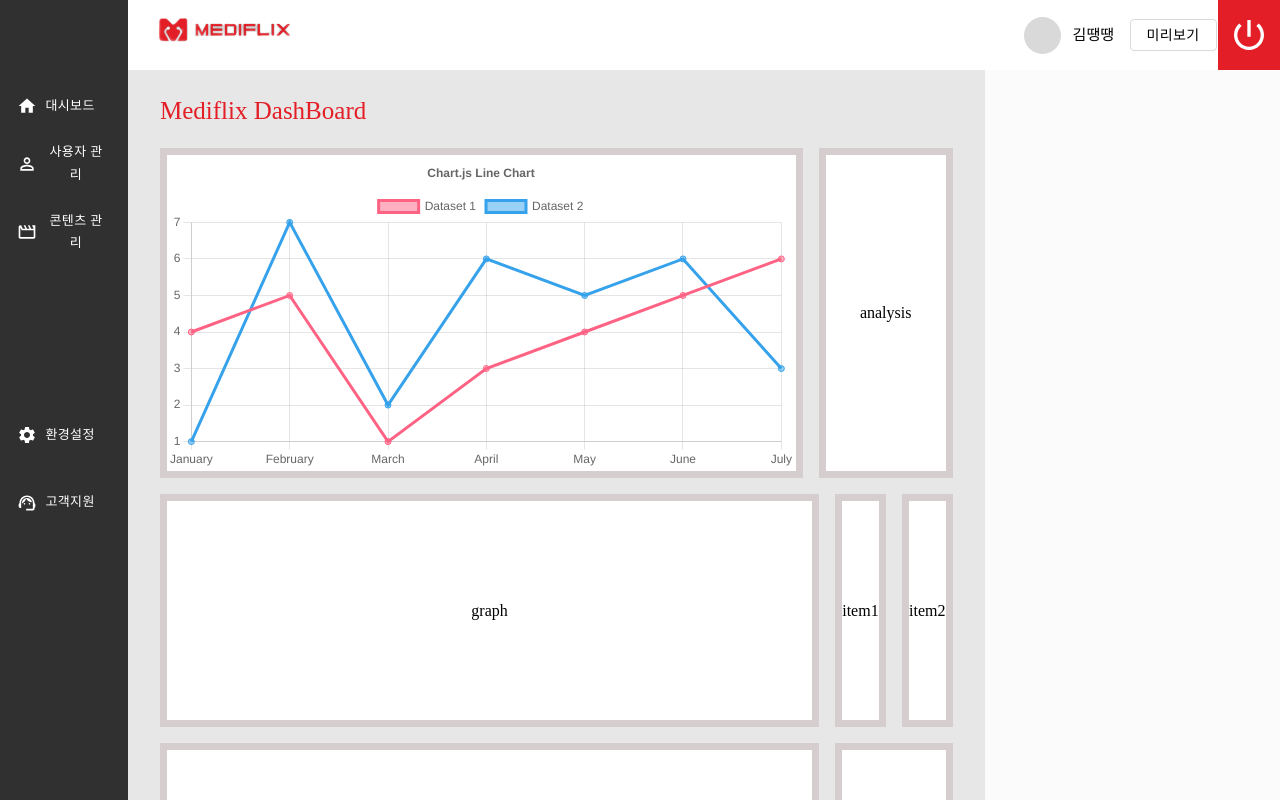
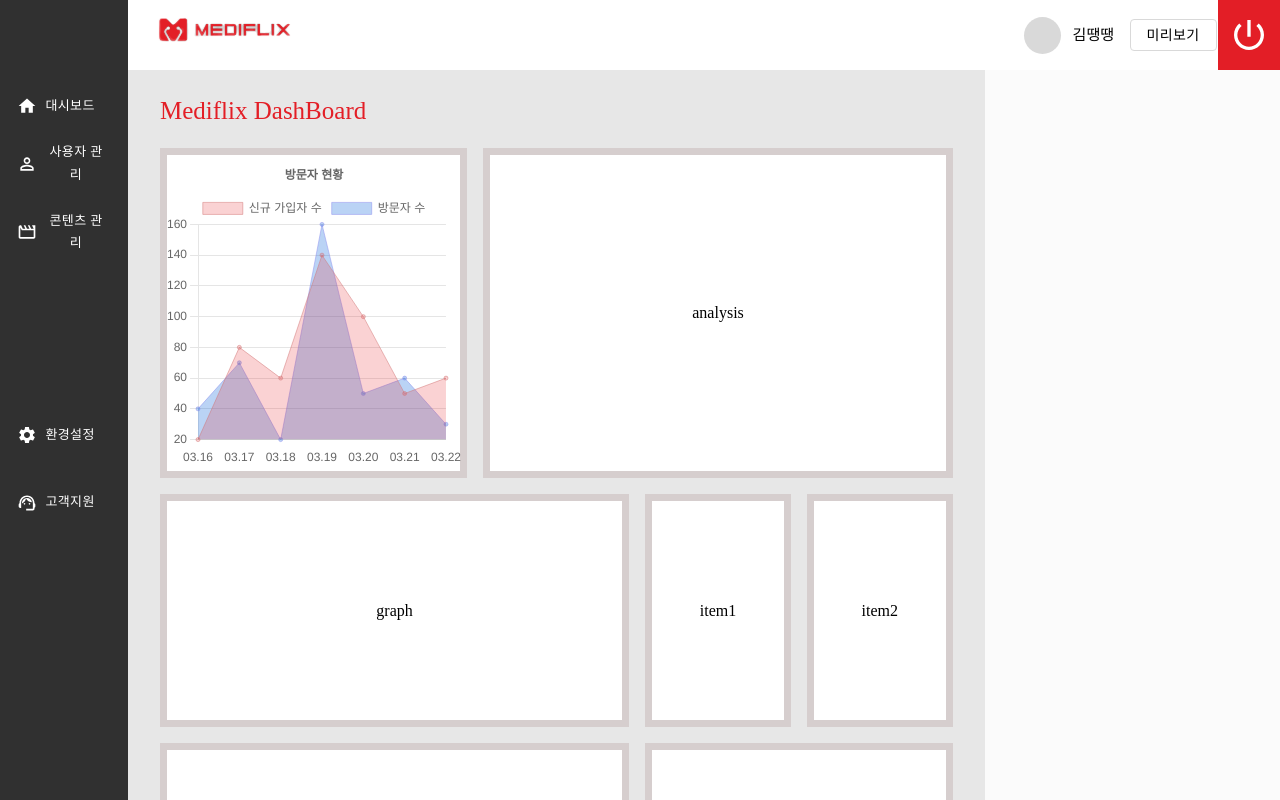
Before and after one commit to MEDIFLIX/ST_FE, a React (Create React App) app in the folder st_fe/: page /main in a window 1280 px wide. Shown: the top 800 px of the page. Built offline with nearby package versions, Linux system fonts and the light colour scheme; a web font is replaced by a local one.

Commit message:
feat : LineChart 컴포넌트 css 추가

```diff
--- a/st_fe/src/pages/MainPage/MainPage.tsx
+++ b/st_fe/src/pages/MainPage/MainPage.tsx
@@ -50,6 +50,10 @@ const ContentBox = styled.div`
   display: flex;
   justify-content: center;
   align-items: center;
+  .chartWrap {
+    width: 350px;
+    height: 310px;
+  }
 `;
 
 const ContentGridBox = styled.div`
@@ -67,6 +71,7 @@ const ContentGridBox = styled.div`
     'weekContent weekContent weekContent diagram diagram';
 
   grid-template-rows: 330px 233px 226px;
+  grid-template-columns: 1fr 1fr 1fr 1fr 1fr;
 
   .grid-chart {
     grid-area: chart;
@@ -101,7 +106,9 @@ const MainPage = () => {
           <Title>Mediflix DashBoard</Title>
           <ContentGridBox>
             <ContentBox className={'grid-chart'}>
-              <LineChart />
+              <div className="chartWrap">
+                <LineChart />
+              </div>
             </ContentBox>
             <ContentBox className={'grid-analysis'}>analysis</ContentBox>
             <ContentBox className={'grid-graph'}>graph</ContentBox>
--- a/st_fe/src/pages/MainPage/components/LineChart.tsx
+++ b/st_fe/src/pages/MainPage/components/LineChart.tsx
@@ -8,42 +8,72 @@ import {
   Title,
   Tooltip,
   Legend,
+  Filler,
 } from 'chart.js';
 import { Line } from 'react-chartjs-2';
 
-ChartJS.register(CategoryScale, LinearScale, PointElement, LineElement, Title, Tooltip, Legend);
+ChartJS.register(
+  CategoryScale,
+  LinearScale,
+  PointElement,
+  LineElement,
+  Title,
+  Tooltip,
+  Legend,
+  Filler,
+);
 
 export const options = {
   responsive: true,
+  scales: {
+    x: {
+      grid: {
+        display: false,
+      },
+    },
+    y: {
+      grid: {
+        display: true,
+      },
+    },
+  },
+  maintainAspectRatio: false,
   plugins: {
     legend: {
       position: 'top' as const,
+      // labels: {
+      //   usePointStyle: true,
+      // },
     },
     title: {
       display: true,
-      text: 'Chart.js Line Chart',
+      text: '방문자 현황',
     },
   },
 };
 
-const labels = ['January', 'February', 'March', 'April', 'May', 'June', 'July'];
+const labels = ['03.16', '03.17', '03.18', '03.19', '03.20', '03.21', '03.22'];
 
 export const data = {
   labels,
   datasets: [
     {
-      label: 'Dataset 1',
+      label: '신규 가입자 수',
       fill: true,
-      data: [4, 5, 1, 3, 4, 5, 6, 7],
-      borderColor: 'rgb(255, 99, 132)',
-      backgroundColor: 'rgba(255, 99, 132, 0.5)',
+      data: [20, 80, 60, 140, 100, 50, 60, 70],
+      borderColor: '#D17777',
+      backgroundColor: 'rgba(227,30,38,0.2)',
+      borderWidth: 0.5,
+      pointRadius: 2,
     },
     {
-      label: 'Dataset 2',
+      label: '방문자 수',
       fill: true,
-      data: [1, 7, 2, 6, 5, 6, 3],
-      borderColor: 'rgb(53, 162, 235)',
-      backgroundColor: 'rgba(53, 162, 235, 0.5)',
+      data: [40, 70, 20, 160, 50, 60, 30],
+      borderColor: '#8C8FEC',
+      backgroundColor: 'rgba(8,98,217,0.28)',
+      borderWidth: 0.5,
+      pointRadius: 2,
     },
   ],
 };
```
